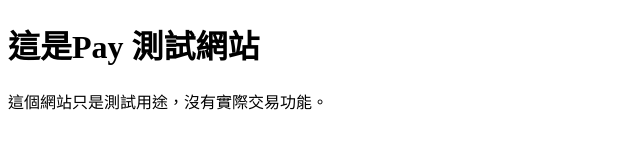
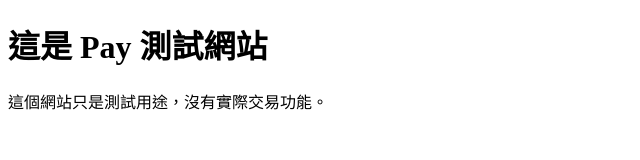
Before and after one commit to lantyr/line-pay-test, a plain HTML site: page index.html in a window 1280 px wide. Shown: the whole page, without its empty margins (0-640 px from the left). Drawn offline with Linux system fonts and the light colour scheme.

Commit message:
Add index.html

```diff
--- a/index.html
+++ b/index.html
@@ -6,7 +6,7 @@
     <title>Pay 測試頁面</title>
 </head>
 <body>
-    <h1>這是Pay 測試網站</h1>
+    <h1>這是 Pay 測試網站</h1>
     <p>這個網站只是測試用途，沒有實際交易功能。</p>
 </body>
 </html>
```
